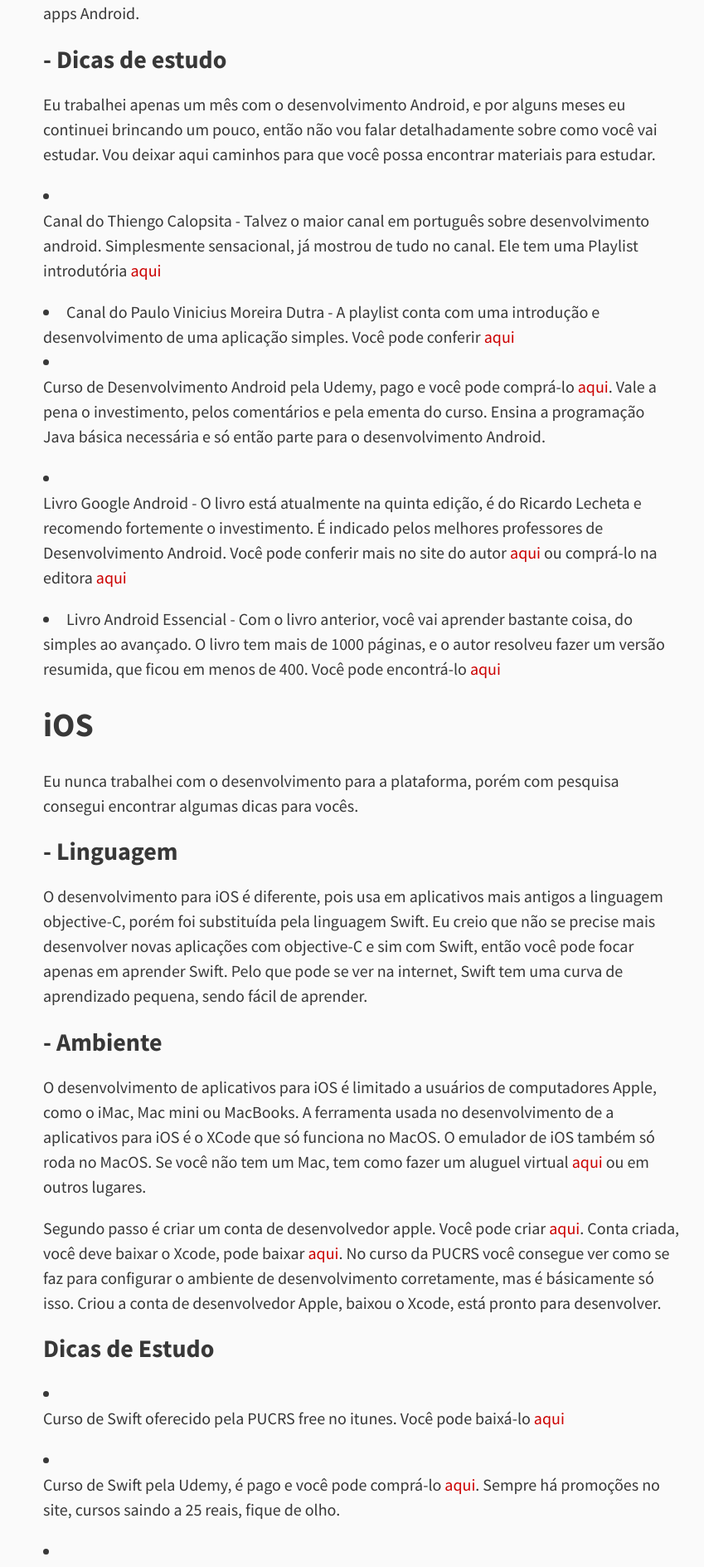
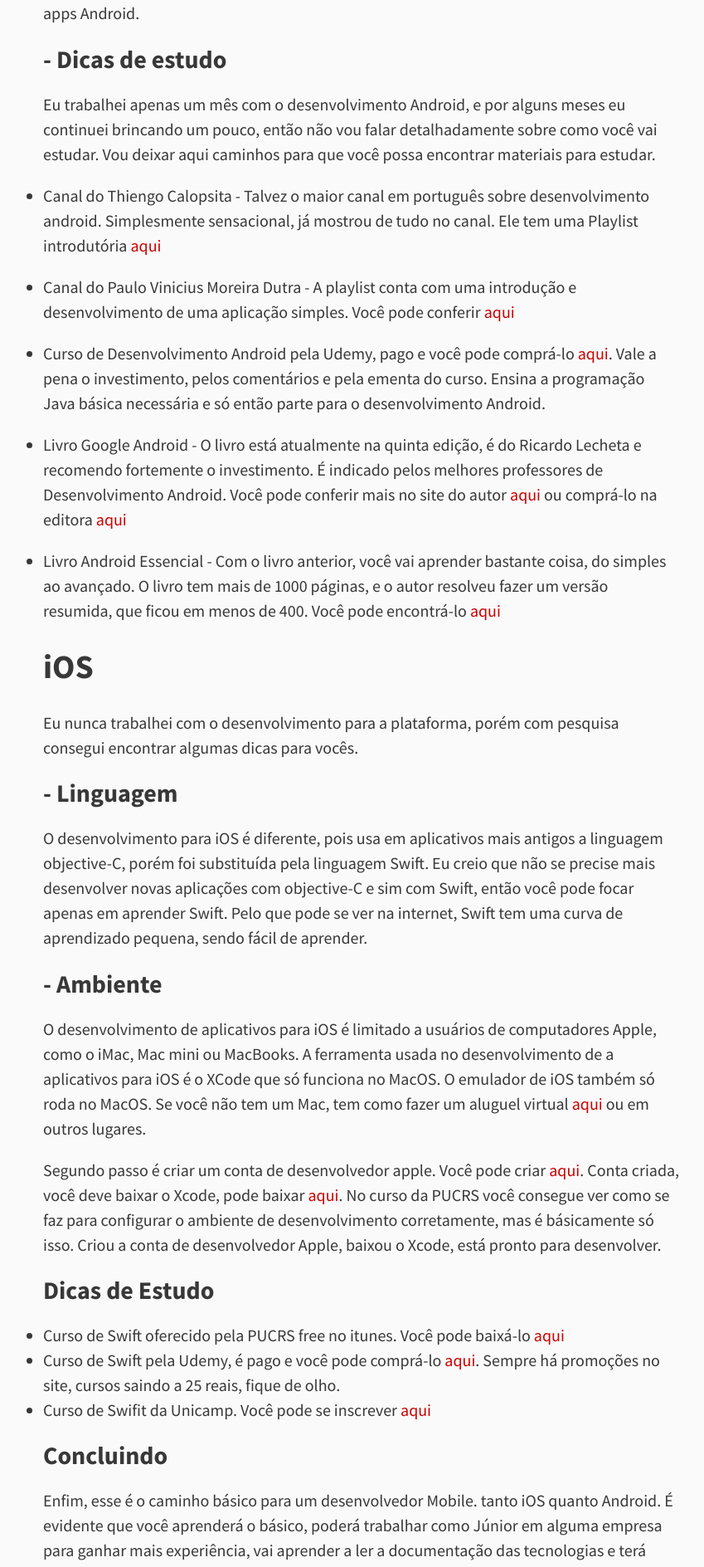
Before and after one commit to fabiomirandaa/fabiomirandaa.github.io, a Jekyll site: the page built from _posts/2017-05-02-como-voce-pode-se-tornar-um-programador-parte-2.md, in a window 1280 px wide. Shown: the part 1456-3344 px from the top of the page at 83% size, without its empty margins (204-1053 px from the left). Built offline with Jekyll 4.4.1, drawn with Linux system fonts in a browser that asks for light colours; nearby versions of some CDN libraries; comment, search, counter and statistics services are not loaded.

Commit message:
fix: Correction in indentation list li

```diff
--- a/_posts/2017-05-02-como-voce-pode-se-tornar-um-programador-parte-2.md
+++ b/_posts/2017-05-02-como-voce-pode-se-tornar-um-programador-parte-2.md
@@ -23,14 +23,15 @@
 Eu trabalhei apenas um mês com o desenvolvimento Android, e por alguns meses eu continuei brincando um pouco, então não vou falar detalhadamente sobre como você vai estudar. Vou deixar aqui caminhos para que você possa encontrar materiais para estudar.
 
 
-* Canal do Thiengo Calopsita - Talvez o maior canal em português sobre desenvolvimento android. Simplesmente sensacional, já mostrou de tudo no canal. Ele tem uma Playlist introdutória [aqui](https://www.youtube.com/playlist?list=PLBA57K2L2RILUAyMeRmw5kkt4-zzTHv78)
+- Canal do Thiengo Calopsita - Talvez o maior canal em português sobre desenvolvimento android. Simplesmente sensacional, já mostrou de tudo no canal. Ele tem uma Playlist introdutória [aqui](https://www.youtube.com/playlist?list=PLBA57K2L2RILUAyMeRmw5kkt4-zzTHv78)
 
-* Canal   do Paulo Vinicius Moreira Dutra -  A playlist conta com uma introdução e desenvolvimento de uma aplicação simples. Você pode conferir [aqui](https://www.youtube.com/playlist?list=PLVawTLaO8Js9tPdmgmv8cPRsjQkia_zPC)
-* Curso de Desenvolvimento Android pela Udemy, pago e você pode comprá-lo [aqui](https://www.udemy.com/curso-completo-do-desenvolvedor-android/). Vale a pena o investimento, pelos comentários e pela ementa do curso. Ensina a programação Java básica necessária e só então parte para o desenvolvimento Android.
+- Canal   do Paulo Vinicius Moreira Dutra -  A playlist conta com uma introdução e desenvolvimento de uma aplicação simples. Você pode conferir [aqui](https://www.youtube.com/playlist?list=PLVawTLaO8Js9tPdmgmv8cPRsjQkia_zPC)
 
-* Livro Google Android -  O livro está atualmente na quinta edição, é do Ricardo Lecheta e recomendo fortemente o investimento. É indicado pelos melhores professores de Desenvolvimento Android. Você pode conferir mais no site do autor [aqui](http://www.livroandroid.com.br/site/pages/livro-android.php) ou comprá-lo na editora [aqui](https://novatec.com.br/livros/google-android-5ed/)
+- Curso de Desenvolvimento Android pela Udemy, pago e você pode comprá-lo [aqui](https://www.udemy.com/curso-completo-do-desenvolvedor-android/). Vale a pena o investimento, pelos comentários e pela ementa do curso. Ensina a programação Java básica necessária e só então parte para o desenvolvimento Android.
 
-* Livro Android Essencial -  Com o livro anterior, você vai aprender bastante coisa, do simples ao avançado. O livro tem mais de 1000 páginas, e o autor resolveu fazer um versão resumida, que ficou em menos de 400. Você pode encontrá-lo [aqui](http://novatec.com.br/livros/android-essencial/)
+- Livro Google Android -  O livro está atualmente na quinta edição, é do Ricardo Lecheta e recomendo fortemente o investimento. É indicado pelos melhores professores de Desenvolvimento Android. Você pode conferir mais no site do autor [aqui](http://www.livroandroid.com.br/site/pages/livro-android.php) ou comprá-lo na editora [aqui](https://novatec.com.br/livros/google-android-5ed/)
+
+- Livro Android Essencial -  Com o livro anterior, você vai aprender bastante coisa, do simples ao avançado. O livro tem mais de 1000 páginas, e o autor resolveu fazer um versão resumida, que ficou em menos de 400. Você pode encontrá-lo [aqui](http://novatec.com.br/livros/android-essencial/)
 
 
 ## iOS
@@ -46,11 +47,9 @@
 Segundo passo é criar um conta de desenvolvedor apple. Você pode criar [aqui](https://developer.apple.com/programs/). Conta criada, você deve baixar o Xcode, pode baixar [aqui](https://developer.apple.com/xcode/).  No curso da PUCRS você consegue ver como se faz para configurar o ambiente de desenvolvimento corretamente, mas é básicamente só isso. Criou a conta de desenvolvedor Apple, baixou o Xcode, está pronto para desenvolver.
 
 ### Dicas de Estudo
-* Curso de Swift oferecido pela PUCRS free no itunes. Você pode baixá-lo [aqui](https://itunes.apple.com/br/course/desenvolvimento-ios-em-swift/id937721240)
-
-*  Curso de Swift pela Udemy, é pago e você pode comprá-lo [aqui](https://www.udemy.com/aprenda-a-programar-em-swift-ios/). Sempre há promoções no site, cursos saindo a 25 reais, fique de olho.
-
-* Curso de Swifit da Unicamp. Você pode se inscrever [aqui](https://www.coursera.org/learn/aplicativo-para-iphone)
+- Curso de Swift oferecido pela PUCRS free no itunes. Você pode baixá-lo [aqui](https://itunes.apple.com/br/course/desenvolvimento-ios-em-swift/id937721240)
+-  Curso de Swift pela Udemy, é pago e você pode comprá-lo [aqui](https://www.udemy.com/aprenda-a-programar-em-swift-ios/). Sempre há promoções no site, cursos saindo a 25 reais, fique de olho.
+- Curso de Swifit da Unicamp. Você pode se inscrever [aqui](https://www.coursera.org/learn/aplicativo-para-iphone)
 
 ### **Concluindo**
 
--- a/_sass/base/_global.scss
+++ b/_sass/base/_global.scss
@@ -100,7 +100,7 @@
     margin-left: 1em;
 }
 ol, ul {
-  list-style-position: inside;
+  //list-style-position: inside;
 }
 hr {
   border: 0;
```
